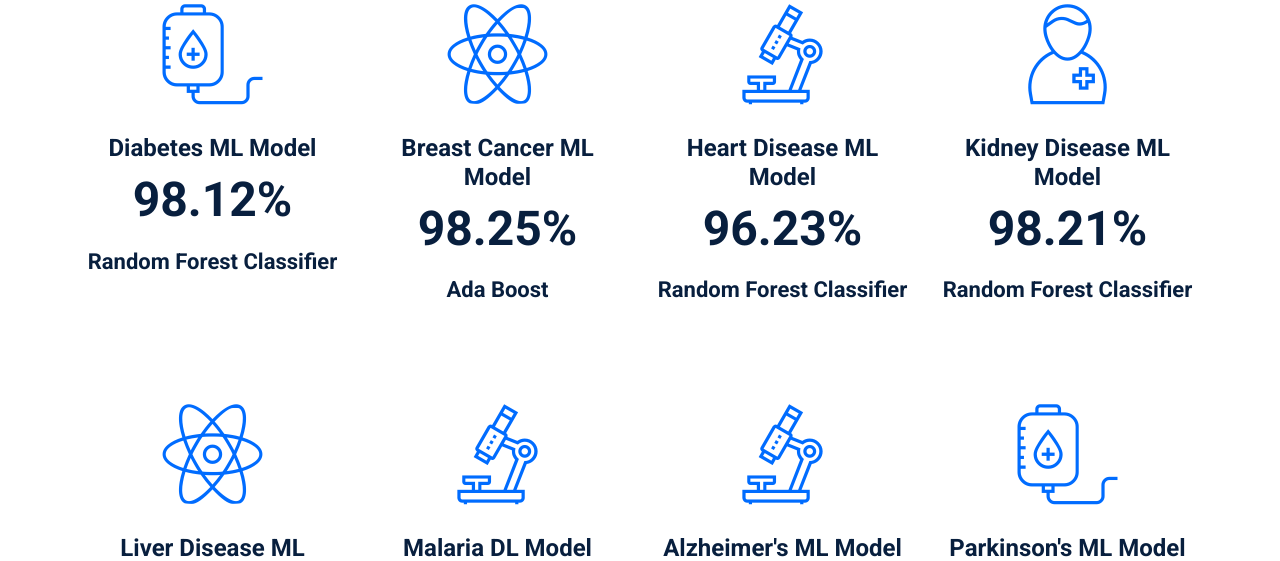
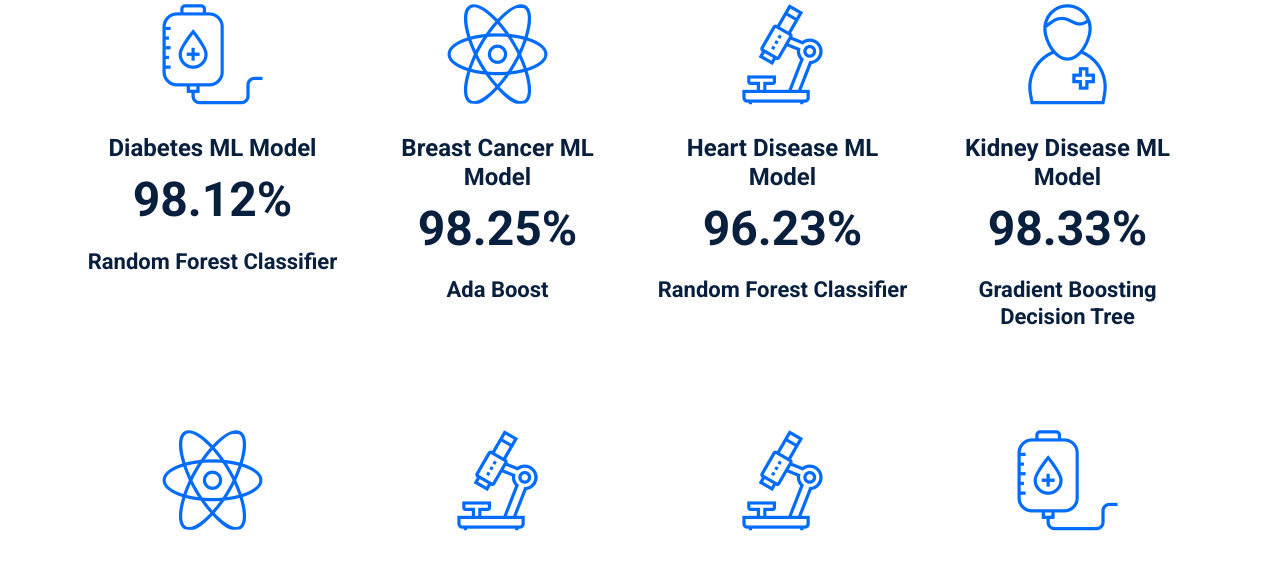
Before and after one commit to AishwaryaBCU/BCU-Diseases, a Python web app: template templates/index.html in a window 1280 px wide. Shown: the part 1945-2506 px from the top of the page. Run offline with Jinja, Linux system fonts and the light colour scheme; the template is opened without the code that fills it, so the values that code supplies are empty; some web fonts are replaced.

Commit message:
Update index.html

```diff
--- a/templates/index.html
+++ b/templates/index.html
@@ -429,8 +429,8 @@
                 <div class="single-cool-fact-area text-center mb-100">
                     <i class="icon-doctor-1"></i>
                     <h4>Kidney Disease ML Model</h4>
-                    <h2><span class="counter">98.21</span>%</h2>
-                    <h6>Random Forest Classifier</h6>
+                    <h2><span class="counter">98.33</span>%</h2>
+                    <h6>Gradient Boosting Decision Tree</h6>
                 </div>
             </div>
             <!-- Single Cool Fact-->
```
